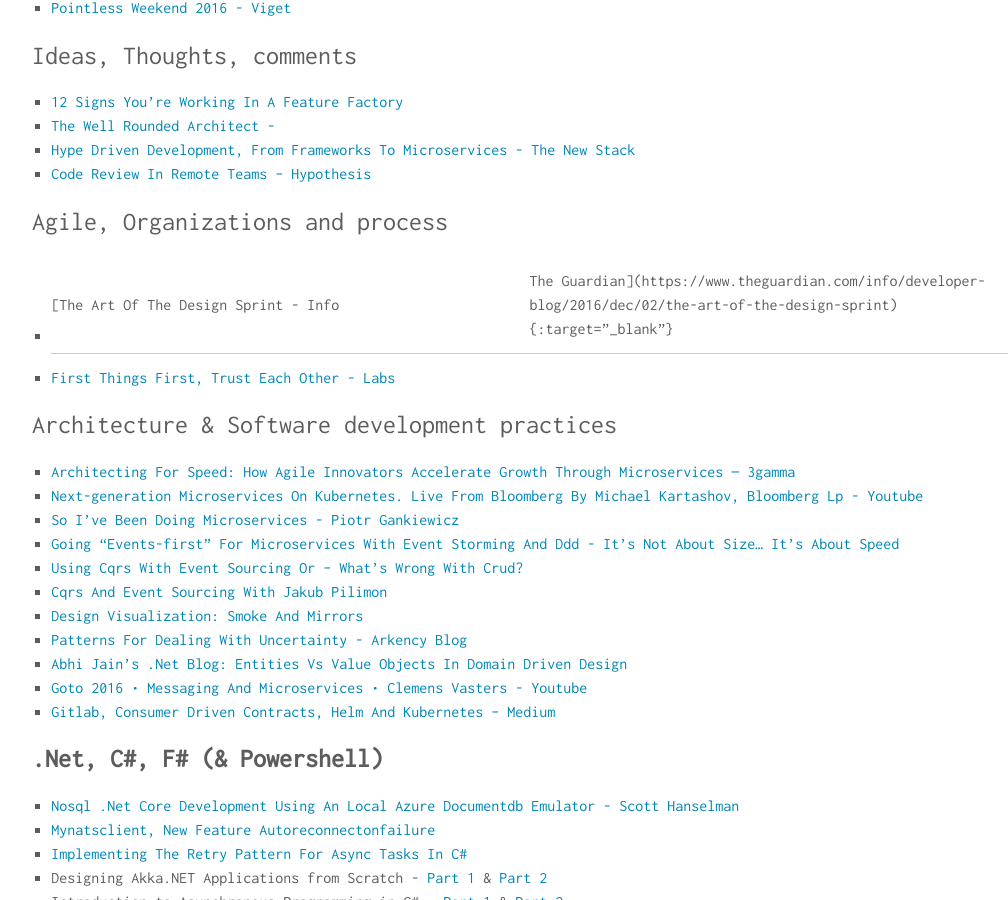
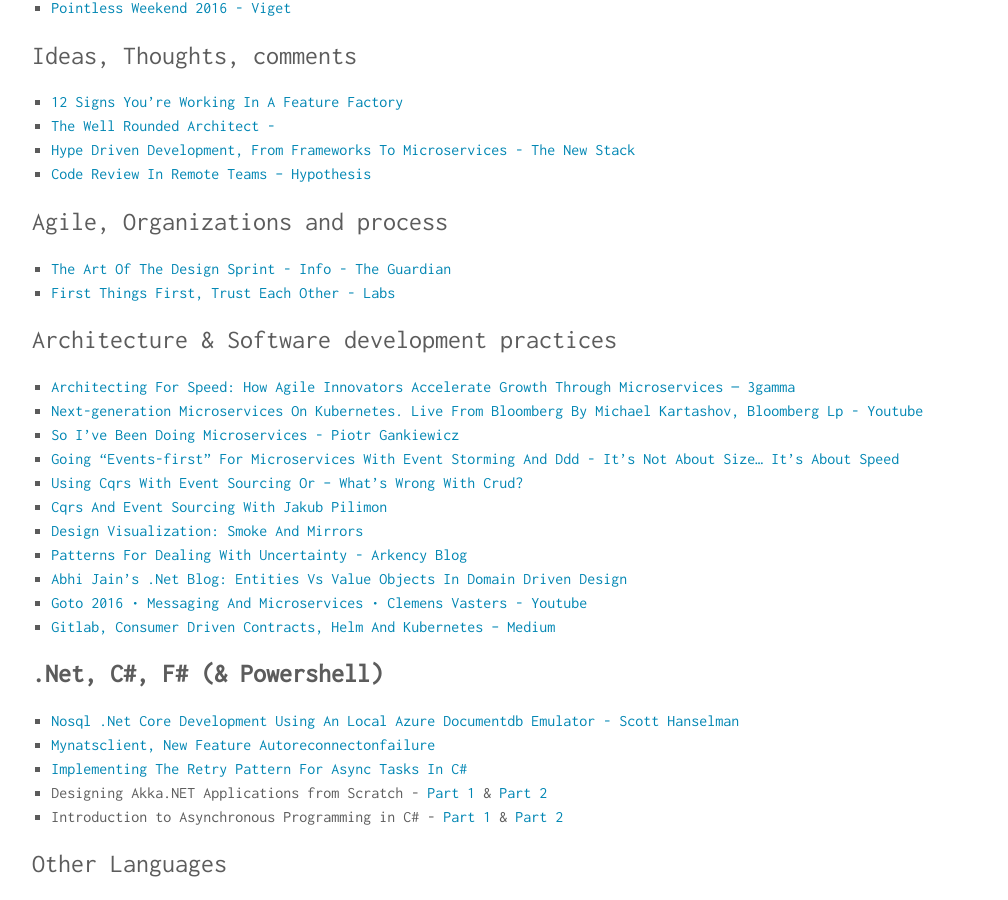
Before and after one commit to magudb/magudb.github.io, a Jekyll site: the page built from _posts/2016-12-05-What you call link is simply the place where you stop looking any further.md, in a window 1280 px wide and 900 px high, scrolled down 906 px. Shown: the whole window, without its empty margins (120-1128 px from the left). Built offline with Jekyll 4.4.1, drawn with Linux system fonts in a browser that asks for light colours.

Commit message:
fixing stuff

```diff
--- a/_posts/2016-12-05-What you call link is simply the place where you stop looking any further.md
+++ b/_posts/2016-12-05-What you call link is simply the place where you stop looking any further.md
@@ -40,7 +40,7 @@
 * [Code Review In Remote Teams – Hypothesis](https://hypothes.is/blog/code-review-in-remote-teams/){:target="_blank"}
 
 ## Agile, Organizations and process<a name="agile"></a> ##
-* [The Art Of The Design Sprint - Info | The Guardian](https://www.theguardian.com/info/developer-blog/2016/dec/02/the-art-of-the-design-sprint){:target="_blank"}
+* [The Art Of The Design Sprint - Info - The Guardian](https://www.theguardian.com/info/developer-blog/2016/dec/02/the-art-of-the-design-sprint){:target="_blank"}
 * [First Things First, Trust Each Other - Labs](https://labs.spotify.com/2016/12/05/first-things-first-trust-each-other/){:target="_blank"}
 
 ## Architecture & Software development practices <a name="development"></a> ##
```
Also changed, not shown: _posts/2016-11-30-Before links can be reusable it first has to be usable.md (+1 -1 lines).
